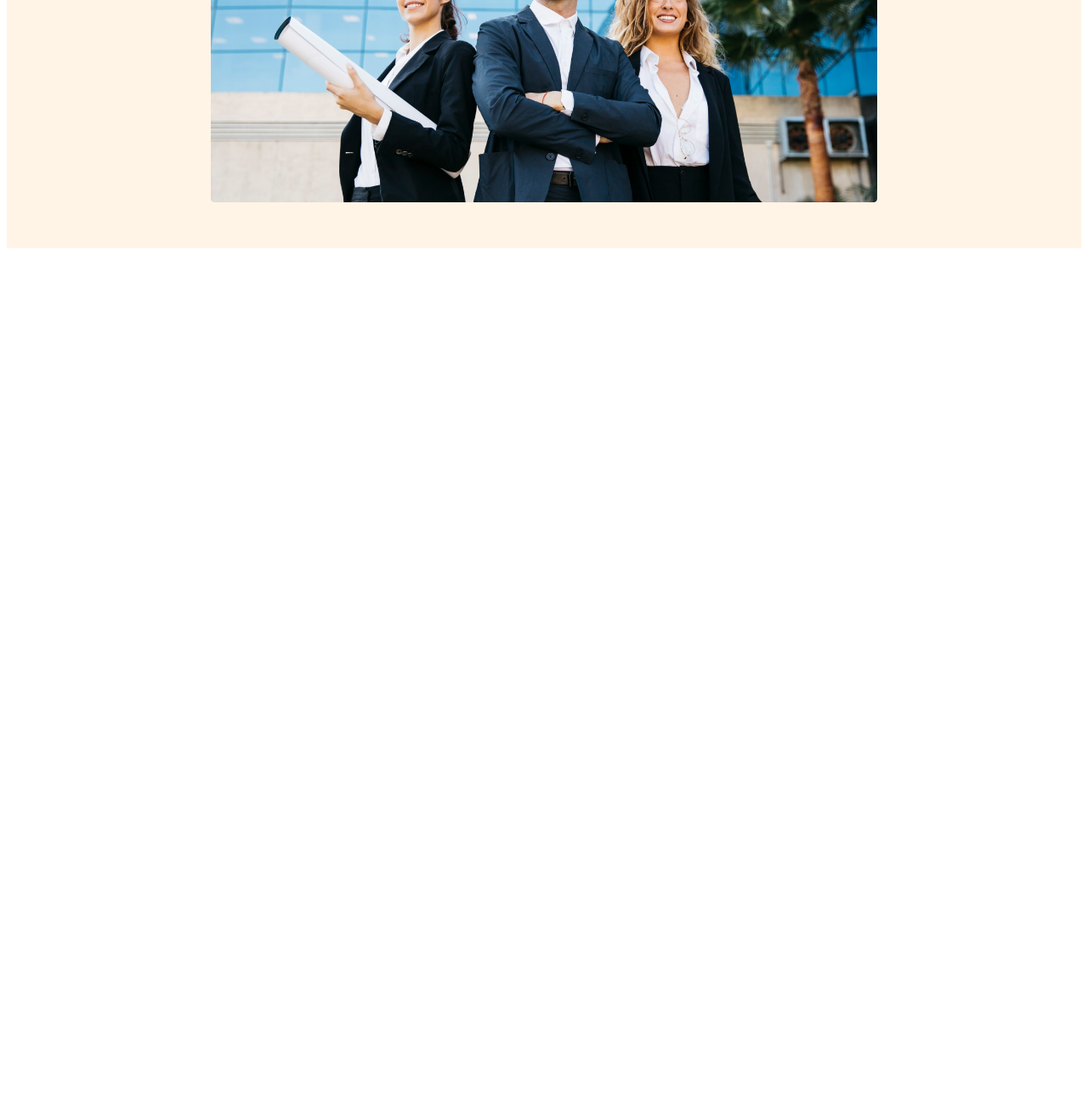
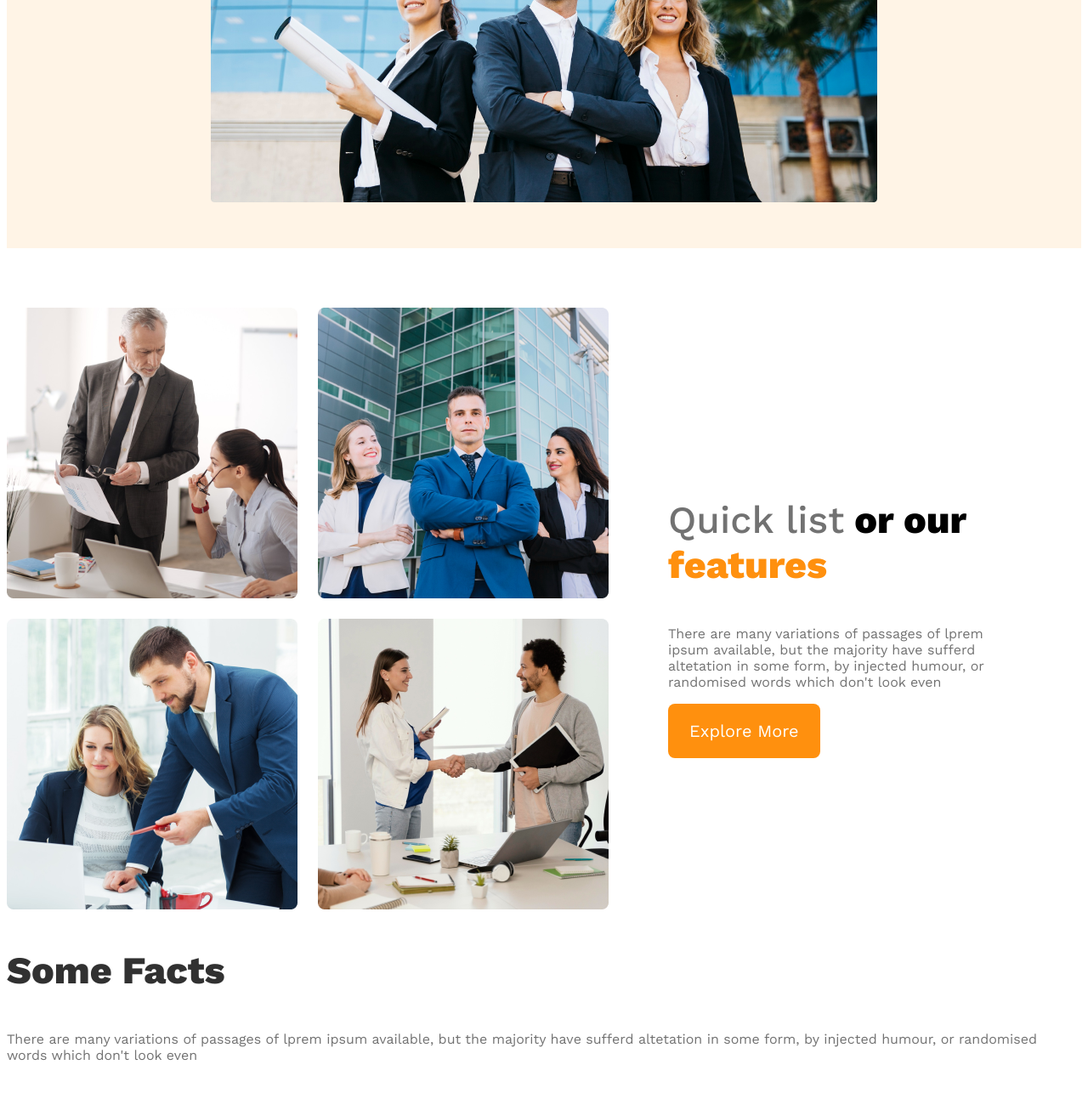
Before and after one commit to sohanpk24/Architects-website, a plain HTML site: page index.html in a window 1280 px wide. Shown: the part 719-2005 px from the top of the page at 85% size. Before the commit the page ends 1019 px from the top, so only its background shows below. Drawn offline with nearby package versions, Linux system fonts and the light colour scheme.

Commit message:
started shared css

```diff
--- a/index.html
+++ b/index.html
@@ -8,9 +8,10 @@
     <link rel="stylesheet" href="/styles/Architecte.css">
 </head>
 <body>
+    <!-- header start -->
     <header>
        <nav>
-         <h3 class="nav-title">G3 Architects</h3>
+         <h3 class="section-title">G3 Architects</h3>
          <ul>
             <li><a href="">Home</a></li>
             <li><a href="">About</a></li>
@@ -21,7 +22,7 @@
        <div class="banner">
          <div class="banner-content">
             <h1 class="banner-title">Brand New Group of Architects</h1>
-            <p class="banner-description">
+            <p class="text-light-gray">
                 There are many variations of passages of lprem ipsum available, but the majority have sufferd altetation in some form, by injected humour, or randomised words which don't look even
             </p>
             <button class="btn-primary">Explore More</button>
@@ -29,8 +30,35 @@
         <img src="/images/banner.png" alt="">
        </div>
     </header>
+    <!-- header end -->
     <main>
+       <!-- team section start -->
+       <section class="teams-container">
+        <div class="teams-img-container">
+           <img src="/images/team1.png" alt="">
+           <img src="/images/team2.png" alt="">
+           <img src="/images/team3.png" alt="">
+           <img src="/images/team4.png" alt="">
+        </div>
+        <div class="teams-content">
+            <h3 class="teams-title"><span class="quick-list text-light-gray">Quick list</span><span class="or-our"> or our </span> <span class="text-features">features</span></h3>
+             <p class="text-light-gray">
+                There are many variations of passages of lprem ipsum available, but the majority have sufferd altetation in some form, by injected humour, or randomised words which don't look even
+             </p>
+             <button class="btn-primary">Explore More</button>
 
+        </div>
+       </section>
+       <!-- features section -->
+       <section class="features">
+
+       </section>
+       <!-- facts section -->
+       <section class="facts">
+        <h3 class="section-title">Some Facts</h3>
+        <p class="text-light-gray"> There are many variations of passages of lprem ipsum available, but the majority have sufferd altetation in some form, by injected humour, or randomised words which don't look even</p>
+
+       </section>
     </main>
     <footer>
 
--- a/styles/Architecte.css
+++ b/styles/Architecte.css
@@ -19,6 +19,16 @@
 
 }
 
+.section-title{
+    font-size: 2.8rem;
+    font-weight: 700;
+    color: #313131;
+}
+
+.text-light-gray{
+    color: #727272;
+}
+
 /* header styles */
 
 header{
@@ -32,11 +42,6 @@ nav{
     align-items: center;
 }
 
-.nav-title{
-    font-size: 2.8rem;
-    font-weight: 700;
-    color: #313131;
-}
 
 nav > ul{
     display: flex;
@@ -68,14 +73,51 @@ nav li a{
     color: #313131;
 }
 
-.banner-description{
-    color: #727272;
-}
 
 .banner img{
     margin-top: 20px;
     width: 100%;
 }
+
+
+/* main styles */
+
+main{
+    max-width: 1440px;
+    margin: 70px auto;
+}
+
+/* teams styles */
+
+.teams-container{
+    display: flex;
+    align-items: center;
+}
+
+.teams-img-container{
+    display: grid;
+    grid-template-columns: repeat(2, 1fr);
+    gap: 1.5rem;
+}
+
+.teams-content{
+    padding-right: 70px;
+    padding-left: 70px;
+}
+
+.teams-title{
+    font-size: 2.8rem;
+}
+
+.teams-title .quick-list{
+    font-weight: 500;
+}
+
+.teams-title .text-features{
+    color: #ff900e;
+    font-weight: 700;
+}
+
 
 /* responsive media queries */
 
@@ -85,8 +127,18 @@ nav li a{
         padding: 20px;
     }
 
-    nav{
+    nav, .teams-container
+    {
         flex-direction: column;
+    }
+
+    .teams-content{
+        padding-right: 20px;
+        padding-left: 20px;
+    }
+
+    .teams-img-container{
+        grid-template-columns: 1fr;
     }
 }
 
@@ -96,7 +148,8 @@ nav li a{
     header{
         padding: 50px;
     }
-    nav {
+    nav, .teams-container
+     {
         flex-direction: column;
 
     }
```
